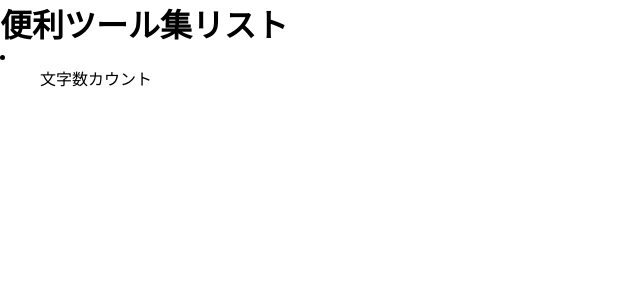
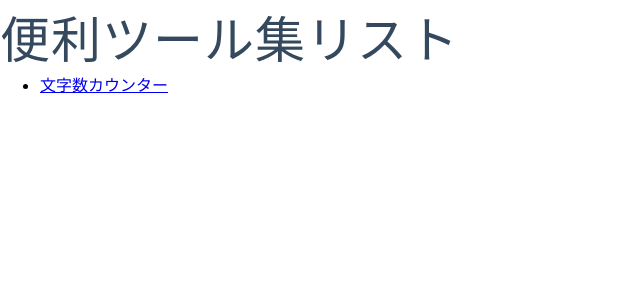
Before and after one commit to Lockdef/tools, a Nuxt app: page /list in a window 1280 px wide. Shown: the top 300 px of the page, without its empty margins (0-640 px from the left). Built offline with nearby package versions, Linux system fonts and the light colour scheme.

Commit message:
🎨最低限のスタイリングを実装

```diff
--- a/pages/list.vue
+++ b/pages/list.vue
@@ -1,10 +1,43 @@
 <template>
   <div>
-    <h1>便利ツール集リスト</h1>
-    <li>
-      <ul>
-        文字数カウント
-      </ul>
-    </li>
+    <h1 class="title">便利ツール集リスト</h1>
+    <ul>
+      <li><a href="char_counter">文字数カウンター</a></li>
+    </ul>
   </div>
 </template>
+
+<style>
+
+.container {
+  margin: 0 auto;
+  min-height: 100vh;
+  display: flex;
+  justify-content: center;
+  align-items: center;
+  text-align: center;
+}
+
+.title {
+  font-family: 'Quicksand', 'Source Sans Pro', -apple-system, BlinkMacSystemFont,
+    'Segoe UI', Roboto, 'Helvetica Neue', Arial, sans-serif;
+  display: block;
+  font-weight: 300;
+  font-size: 50px;
+  color: #35495e;
+  letter-spacing: 1px;
+}
+
+.subtitle {
+  font-weight: 300;
+  font-size: 42px;
+  color: #526488;
+  word-spacing: 5px;
+  padding-bottom: 15px;
+}
+
+.links {
+  padding-top: 15px;
+}
+
+</style>
```
